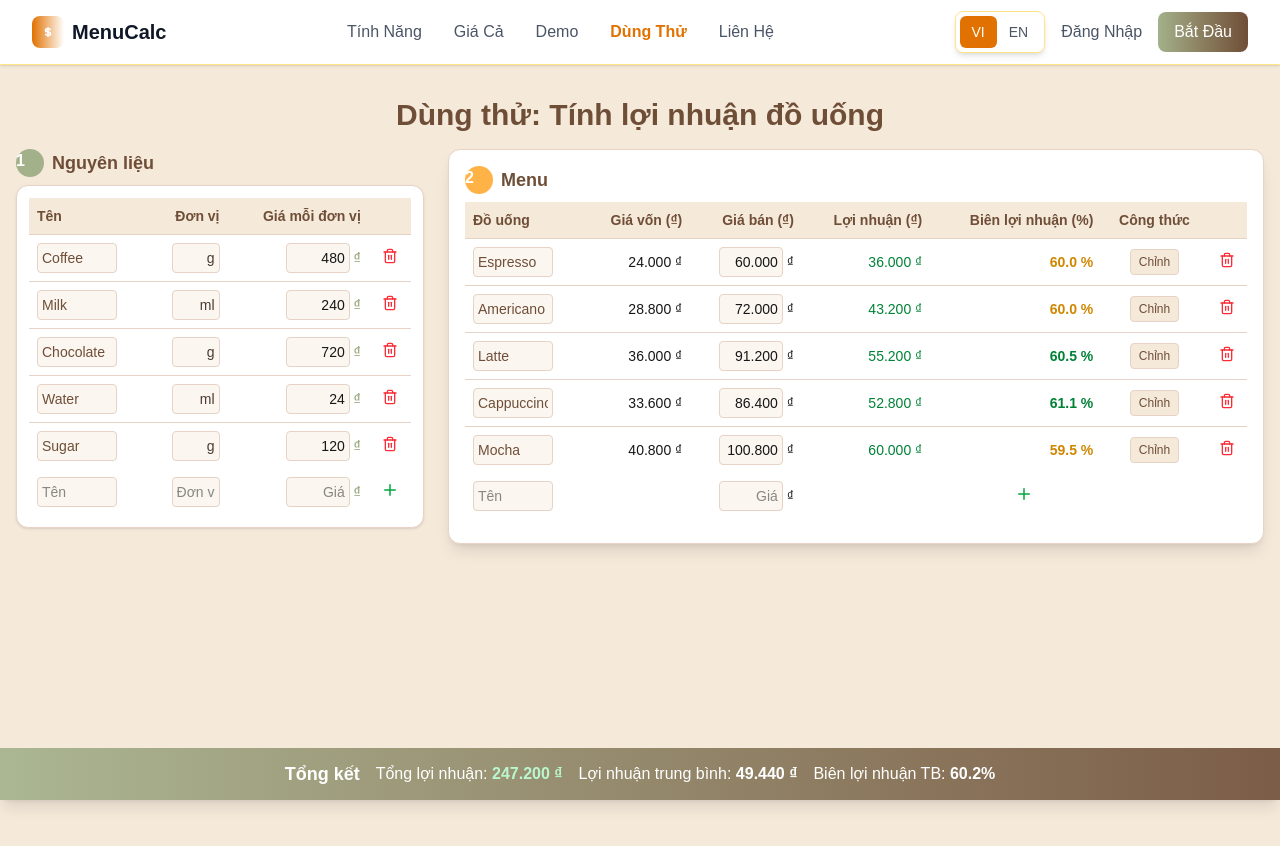
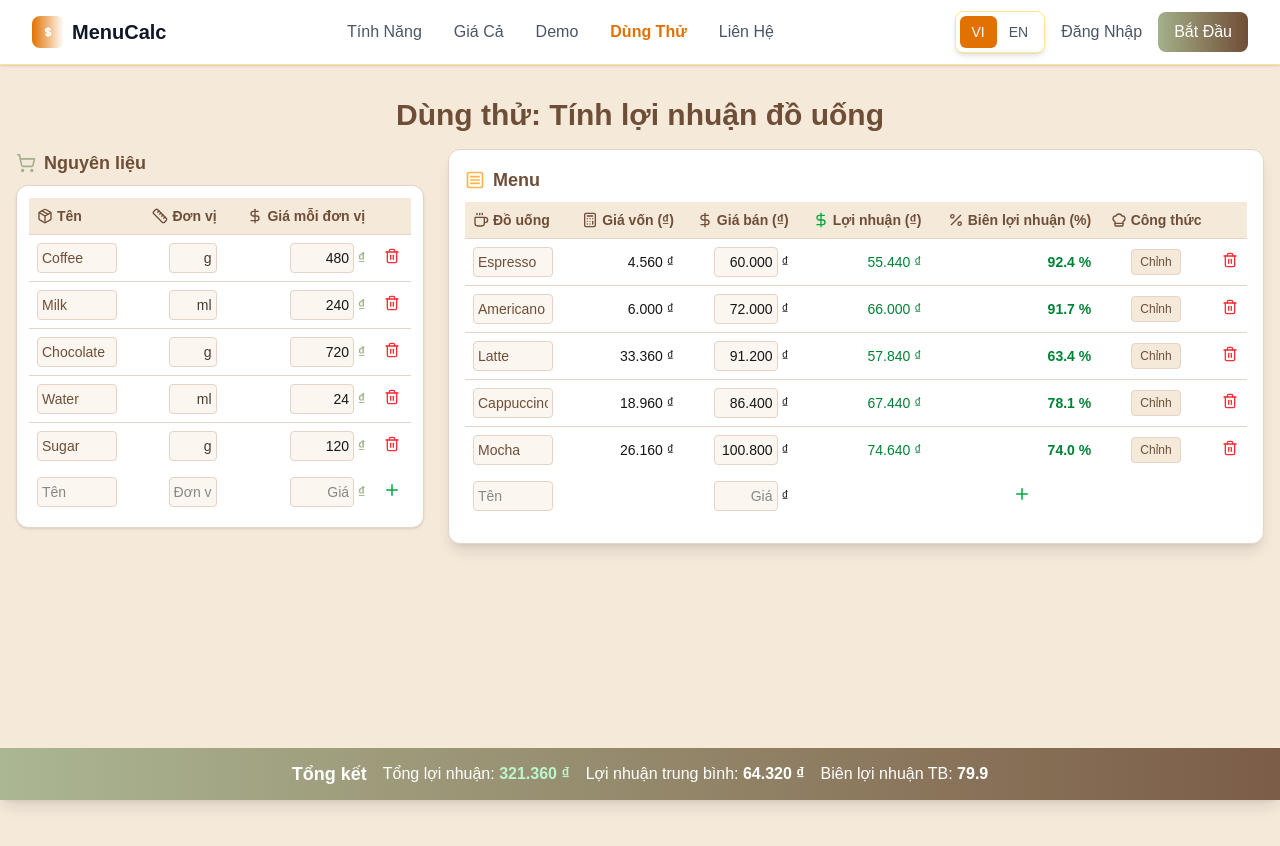
Before and after one commit to DuongVoSP/menu-calculation, a Next.js app: page /trial in a window 1280 px wide. Shown: the top 846 px of the page. Built offline with nearby package versions, Linux system fonts and the light colour scheme.

Commit message:
UPdate icons

```diff
--- a/src/app/features/page.tsx
+++ b/src/app/features/page.tsx
@@ -2,12 +2,9 @@
 
 import { useLanguage } from "@/contexts/LanguageContext";
 import {
-  Coffee,
   BarChart2,
   Store,
   Clock,
-  Smile,
-  TrendingUp,
   Calculator,
   Shield,
   Zap,
--- a/src/app/trial/page.tsx
+++ b/src/app/trial/page.tsx
@@ -3,7 +3,7 @@
 import { useEffect, useState, useRef } from "react";
 import { useLanguage } from "@/contexts/LanguageContext";
 // (Icons will be imported only if used in the UI rendering)
-import { Plus, Trash2 } from "lucide-react";
+import { Plus, Trash2, Package, Ruler, DollarSign, Coffee, Calculator, Percent, ChefHat, Hash, ShoppingCart, MenuSquare, UtensilsCrossed } from "lucide-react";
 
 interface Ingredient {
   name: string;
@@ -151,6 +151,8 @@ export default function TrialPage() {
         }));
         setData(d);
         setDrinks(drinksWithRecipes);
+        // Initial cost calculation
+        setTimeout(() => recalcSummary(drinksWithRecipes), 0);
       })
       .catch((err) => setError(err.message))
       .finally(() => setLoading(false));
@@ -179,22 +181,37 @@ export default function TrialPage() {
 
   // Recalculate profit/margin and summary when drinks change
   function recalcSummary(updatedDrinks: Drink[]) {
+    // First recalculate costs for all drinks
+    const drinksWithUpdatedCosts = updatedDrinks.map(drink => {
+      const cost = recalcDrinkCost(drink);
+      const profit = drink.price - cost;
+      const profitMargin = drink.price > 0 ? (profit / drink.price) * 100 : 0;
+      return {
+        ...drink,
+        cost,
+        profit,
+        profitMargin
+      };
+    });
+
     const summary = {
-      totalProfit: updatedDrinks
+      totalProfit: drinksWithUpdatedCosts
         .reduce((sum, d) => sum + d.profit, 0)
         .toFixed(2),
-      averageProfit: (
-        updatedDrinks.reduce((sum, d) => sum + d.profit, 0) /
-        updatedDrinks.length
-      ).toFixed(2),
-      averageMargin: (
-        updatedDrinks.reduce((sum, d) => sum + d.profitMargin, 0) /
-        updatedDrinks.length
-      ).toFixed(1),
+      averageProfit: drinksWithUpdatedCosts.length > 0 ? (
+        drinksWithUpdatedCosts.reduce((sum, d) => sum + d.profit, 0) /
+        drinksWithUpdatedCosts.length
+      ).toFixed(2) : "0.00",
+      averageMargin: drinksWithUpdatedCosts.length > 0 ? (
+        drinksWithUpdatedCosts.reduce((sum, d) => sum + d.profitMargin, 0) /
+        drinksWithUpdatedCosts.length
+      ).toFixed(1) : "0.0",
     };
+
     setData((prev) =>
-      prev ? { ...prev, summary, drinks: updatedDrinks } : null
+      prev ? { ...prev, summary, drinks: drinksWithUpdatedCosts } : null
     );
+    setDrinks(drinksWithUpdatedCosts);
   }
 
   // INGREDIENT CRUD
@@ -221,6 +238,11 @@ export default function TrialPage() {
       }
       return { ...ing, [field]: value };
     }));
+
+    // Recalculate costs when ingredient prices change
+    if (field === "price") {
+      setTimeout(() => recalcSummary(drinks), 0);
+    }
   };
   const handleDeleteIngredient = (idx: number) => {
     if (!window.confirm("Delete this ingredient?")) return;
@@ -241,11 +263,17 @@ export default function TrialPage() {
     let price = Number(newDrink.price.replace(/[^\d.]/g, ""));
     if (isNaN(price) || price < 0) price = 0;
     const priceUSD = language === "vi" ? price / 24000 : price;
-    setDrinks(prev => [...prev, { name: newDrink.name.trim(), price: priceUSD, cost: 0, profit: 0, profitMargin: 0, recipe: [] }]);
+    setDrinks(prev => {
+      const updated = [...prev, { name: newDrink.name.trim(), price: priceUSD, cost: 0, profit: 0, profitMargin: 0, recipe: [] }];
+      // Recalculate costs when new drink is added
+      setTimeout(() => recalcSummary(updated), 0);
+      return updated;
+    });
     setNewDrink({ name: "", price: "" });
   };
   const handleUpdateDrink = (idx: number, field: "name" | "price", value: string) => {
-    setDrinks(prev => prev.map((drink, i) => {
+    setDrinks(prev => {
+      const updated = prev.map((drink, i) => {
         if (i !== idx) return drink;
         if (field === "price") {
           let raw = value;
@@ -256,11 +284,24 @@ export default function TrialPage() {
           return { ...drink, price: priceUSD };
         }
         return { ...drink, [field]: value };
-    }));
+      });
+
+      // Recalculate costs when drink prices change
+      if (field === "price") {
+        setTimeout(() => recalcSummary(updated), 0);
+      }
+
+      return updated;
+    });
   };
   const handleDeleteDrink = (idx: number) => {
     if (!window.confirm("Delete this drink?")) return;
-    setDrinks(prev => prev.filter((_, i) => i !== idx));
+    setDrinks(prev => {
+      const updated = prev.filter((_, i) => i !== idx);
+      // Recalculate costs when drinks are deleted
+      setTimeout(() => recalcSummary(updated), 0);
+      return updated;
+    });
   };
 
   // RECIPE CRUD
@@ -268,15 +309,22 @@ export default function TrialPage() {
     if (!newRecipeItem.ingredient || !newRecipeItem.quantity) return;
     let qty = Number(newRecipeItem.quantity.replace(/[^\d.]/g, ""));
     if (isNaN(qty) || qty < 0) qty = 0;
-    setDrinks(prev => prev.map((drink, i) => {
+    setDrinks(prev => {
+      const updated = prev.map((drink, i) => {
         if (i !== drinkIdx) return drink;
         if (drink.recipe.some(item => item.ingredient === newRecipeItem.ingredient)) return drink;
         return { ...drink, recipe: [...drink.recipe, { ingredient: newRecipeItem.ingredient, quantity: qty }] };
-    }));
+      });
+
+      // Recalculate costs when recipe changes
+      setTimeout(() => recalcSummary(updated), 0);
+      return updated;
+    });
     setNewRecipeItem({ ingredient: "", quantity: "" });
   };
   const handleUpdateRecipeItem = (drinkIdx: number, itemIdx: number, field: "ingredient" | "quantity", value: string) => {
-    setDrinks(prev => prev.map((drink, i) => {
+    setDrinks(prev => {
+      const updated = prev.map((drink, i) => {
         if (i !== drinkIdx) return drink;
         const newRecipe = drink.recipe.map((item, j) => {
           if (j !== itemIdx) return item;
@@ -288,28 +336,48 @@ export default function TrialPage() {
           return { ...item, [field]: value };
         });
         return { ...drink, recipe: newRecipe };
-    }));
+      });
+
+      // Recalculate costs when recipe changes
+      setTimeout(() => recalcSummary(updated), 0);
+      return updated;
+    });
   };
   const handleDeleteRecipeItem = (drinkIdx: number, itemIdx: number) => {
     if (!window.confirm("Delete this ingredient from recipe?")) return;
-    setDrinks(prev => prev.map((drink, i) => {
+    setDrinks(prev => {
+      const updated = prev.map((drink, i) => {
         if (i !== drinkIdx) return drink;
         return { ...drink, recipe: drink.recipe.filter((_, j) => j !== itemIdx) };
-    }));
+      });
+
+      // Recalculate costs when recipe changes
+      setTimeout(() => recalcSummary(updated), 0);
+      return updated;
+    });
   };
 
   useEffect(() => {
     if (data) {
       // Attach recipes again if language changes
-      setDrinks(
-        data.drinks.map((drink: Drink) => ({
+      const drinksWithRecipes = data.drinks.map((drink: Drink) => ({
         ...drink,
         recipe: demoRecipes[drink.name] || [],
-        }))
-      );
+      }));
+      setDrinks(drinksWithRecipes);
+      // Recalculate costs after setting drinks
+      setTimeout(() => recalcSummary(drinksWithRecipes), 0);
     }
     // eslint-disable-next-line
   }, [language]);
+
+  // Recalculate costs when ingredients change
+  useEffect(() => {
+    if (drinks.length > 0) {
+      recalcSummary(drinks);
+    }
+    // eslint-disable-next-line
+  }, [ingredients]);
 
   return (
     <div className="min-h-screen bg-[#F5E9DA] flex flex-col items-center py-8 px-2 sm:px-4">
@@ -322,16 +390,31 @@ export default function TrialPage() {
         {/* Ingredients Table - Left Column */}
         <div className="w-full md:w-1/3 mb-4 md:mb-0 sticky top-24 self-start z-10">
           <div className="flex items-center gap-2 mb-2">
-            <span className="inline-block bg-[#A3B18A] text-white rounded-full w-7 h-7 flex items-center justify-center font-bold">1</span>
+            <ShoppingCart size={20} className="text-[#A3B18A]" />
             <h2 className="text-lg font-semibold text-[#6F4E37]">{language === 'vi' ? 'Nguyên liệu' : 'Ingredients'}</h2>
           </div>
           <div className="bg-white rounded-xl shadow border border-[#E6D3C5] p-3 overflow-x-auto">
             <table className="w-full border-collapse text-sm">
               <thead>
                 <tr className="bg-[#F5E9DA] text-[#6F4E37]">
-                  <th className="py-2 px-2 text-left">{language === 'vi' ? 'Tên' : 'Name'}</th>
-                  <th className="py-2 px-2 text-right">{language === 'vi' ? 'Đơn vị' : 'Unit'}</th>
-                  <th className="py-2 px-2 text-right">{language === 'vi' ? 'Giá mỗi đơn vị' : 'Price/unit'}</th>
+                  <th className="py-2 px-2 text-left">
+                    <div className="flex items-center gap-1">
+                      <Package size={16} />
+                      {language === 'vi' ? 'Tên' : 'Name'}
+                    </div>
+                  </th>
+                  <th className="py-2 px-2 text-right">
+                    <div className="flex items-center justify-end gap-1">
+                      <Ruler size={16} />
+                      {language === 'vi' ? 'Đơn vị' : 'Unit'}
+                    </div>
+                  </th>
+                  <th className="py-2 px-2 text-right">
+                    <div className="flex items-center justify-end gap-1">
+                      <DollarSign size={16} />
+                      {language === 'vi' ? 'Giá mỗi đơn vị' : 'Price/unit'}
+                    </div>
+                  </th>
                   <th className="py-2 px-2 text-center"></th>
                 </tr>
               </thead>
@@ -409,30 +492,60 @@ export default function TrialPage() {
           {data && drinks.length > 0 && (
             <div className="bg-white rounded-xl shadow-lg p-4 border border-[#E6D3C5]">
               <div className="flex items-center gap-2 mb-2">
-                <span className="inline-block bg-[#FFB347] text-white rounded-full w-7 h-7 flex items-center justify-center font-bold">2</span>
+                <MenuSquare size={20} className="text-[#FFB347]" />
                 <h2 className="text-lg font-semibold text-[#6F4E37]">{language === 'vi' ? 'Menu' : 'Menu'}</h2>
               </div>
               <table className="w-full mb-2 border-collapse text-sm">
                 <thead>
                   <tr className="bg-[#F5E9DA] text-[#6F4E37]">
-                    <th className="py-2 px-2 text-left">{t.table.drink}</th>
-                    <th className="py-2 px-2 text-right">{t.table.cost}</th>
-                    <th className="py-2 px-2 text-right">{t.table.price}</th>
-                    <th className="py-2 px-2 text-right">{t.table.profit}</th>
-                    <th className="py-2 px-2 text-right">{t.table.margin}</th>
-                    <th className="py-2 px-2 text-center">{language === 'vi' ? 'Công thức' : 'Recipe'}</th>
+                    <th className="py-2 px-2 text-left">
+                      <div className="flex items-center gap-1">
+                        <Coffee size={16} />
+                        {t.table.drink}
+                      </div>
+                    </th>
+                    <th className="py-2 px-2 text-right">
+                      <div className="flex items-center justify-end gap-1">
+                        <Calculator size={16} />
+                        {t.table.cost}
+                      </div>
+                    </th>
+                    <th className="py-2 px-2 text-right">
+                      <div className="flex items-center justify-end gap-1">
+                        <DollarSign size={16} />
+                        {t.table.price}
+                      </div>
+                    </th>
+                    <th className="py-2 px-2 text-right">
+                      <div className="flex items-center justify-end gap-1">
+                        <DollarSign size={16} className="text-green-600" />
+                        {t.table.profit}
+                      </div>
+                    </th>
+                    <th className="py-2 px-2 text-right">
+                      <div className="flex items-center justify-end gap-1">
+                        <Percent size={16} />
+                        {t.table.margin}
+                      </div>
+                    </th>
+                    <th className="py-2 px-2 text-center">
+                      <div className="flex items-center justify-center gap-1">
+                        <ChefHat size={16} />
+                        {language === 'vi' ? 'Công thức' : 'Recipe'}
+                      </div>
+                    </th>
                     <th className="py-2 px-2 text-center"></th>
                   </tr>
                 </thead>
                 <tbody>
                   {drinks.map((drink, idx) => (
-                    <tr key={drink.name} className="border-t border-[#E6D3C5]">
+                    <tr key={drink.name} className={`border-t border-[#E6D3C5] ${openRecipe === drink.name ? 'bg-[#A3B18A]/20 border-[#A3B18A]' : 'hover:bg-[#F5E9DA]/60'} transition-colors`}>
                       <td className="py-2 px-2 font-medium text-[#6F4E37]">
                         <input
                           type="text"
                           value={drink.name}
                           onChange={e => handleUpdateDrink(idx, "name", e.target.value)}
-                          className="w-20 px-1 py-1 border border-[#E6D3C5] rounded text-left focus:ring-2 focus:ring-[#A3B18A] focus:border-transparent bg-[#F5E9DA]/40"
+                          className={`w-20 px-1 py-1 border border-[#E6D3C5] rounded text-left focus:ring-2 focus:ring-[#A3B18A] focus:border-transparent ${openRecipe === drink.name ? 'bg-[#A3B18A]/10 border-[#A3B18A]' : 'bg-[#F5E9DA]/40'}`}
                         />
                       </td>
                       <td className="py-2 px-2 text-right">{t.format(drink.cost * currencyMultiplier)} {t.currencySymbol}</td>
@@ -441,7 +554,7 @@ export default function TrialPage() {
                           type="text"
                           value={t.format(drink.price * currencyMultiplier)}
                           onChange={e => handleUpdateDrink(idx, "price", e.target.value)}
-                          className="w-16 px-1 py-1 border border-[#E6D3C5] rounded text-right focus:ring-2 focus:ring-[#A3B18A] focus:border-transparent bg-[#F5E9DA]/40"
+                          className={`w-16 px-1 py-1 border border-[#E6D3C5] rounded text-right focus:ring-2 focus:ring-[#A3B18A] focus:border-transparent ${openRecipe === drink.name ? 'bg-[#A3B18A]/10 border-[#A3B18A]' : 'bg-[#F5E9DA]/40'}`}
                         /> {t.currencySymbol}
                       </td>
                       <td className="py-2 px-2 text-right text-green-700">{t.format(drink.profit * currencyMultiplier)} {t.currencySymbol}</td>
@@ -490,15 +603,30 @@ export default function TrialPage() {
                 openRecipe === drink.name && (
                   <div key={drink.name + '-recipe'} className="mb-4 bg-[#F5E9DA]/60 rounded-lg p-3 border border-[#E6D3C5]">
                     <div className="flex items-center gap-2 mb-2">
-                      <span className="inline-block bg-[#6F4E37] text-white rounded-full w-6 h-6 flex items-center justify-center font-bold text-sm">{drinkIdx + 1}</span>
+                      <UtensilsCrossed size={18} className="text-[#6F4E37]" />
                       <span className="text-lg font-bold text-[#6F4E37]">{drink.name}</span>
                     </div>
                     <table className="w-full border-collapse text-sm">
                       <thead>
                         <tr className="bg-[#F5E9DA] text-[#6F4E37]">
-                          <th className="py-1 px-2 text-left">{language === 'vi' ? 'Nguyên liệu' : 'Ingredient'}</th>
-                          <th className="py-1 px-2 text-right">{language === 'vi' ? 'Số lượng' : 'Quantity'}</th>
-                          <th className="py-1 px-2 text-right">{language === 'vi' ? 'Đơn vị' : 'Unit'}</th>
+                          <th className="py-1 px-2 text-left">
+                            <div className="flex items-center gap-1">
+                              <Package size={14} />
+                              {language === 'vi' ? 'Nguyên liệu' : 'Ingredient'}
+                            </div>
+                          </th>
+                          <th className="py-1 px-2 text-right">
+                            <div className="flex items-center justify-end gap-1">
+                              <Hash size={14} />
+                              {language === 'vi' ? 'Số lượng' : 'Quantity'}
+                            </div>
+                          </th>
+                          <th className="py-1 px-2 text-right">
+                            <div className="flex items-center justify-end gap-1">
+                              <Ruler size={14} />
+                              {language === 'vi' ? 'Đơn vị' : 'Unit'}
+                            </div>
+                          </th>
                           <th className="py-1 px-2 text-center"></th>
                         </tr>
                       </thead>
```
Lines whose indentation alone changed are shown as unchanged.
